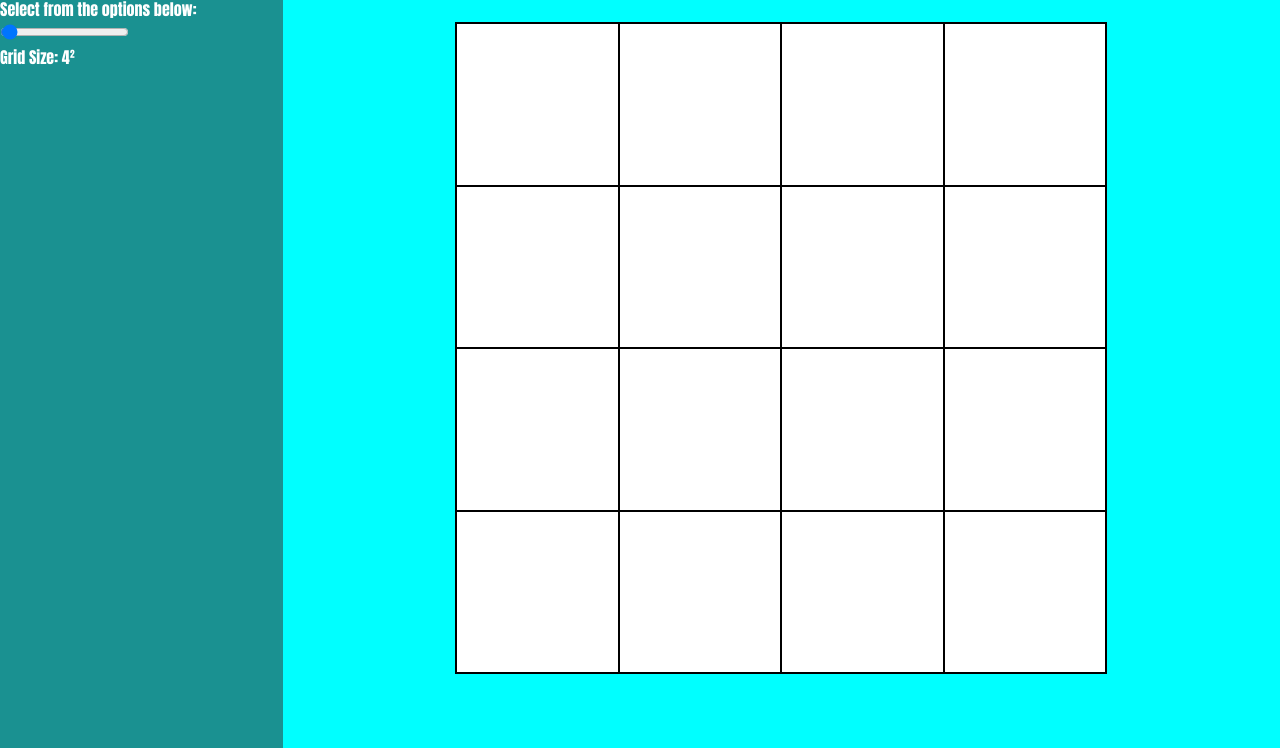
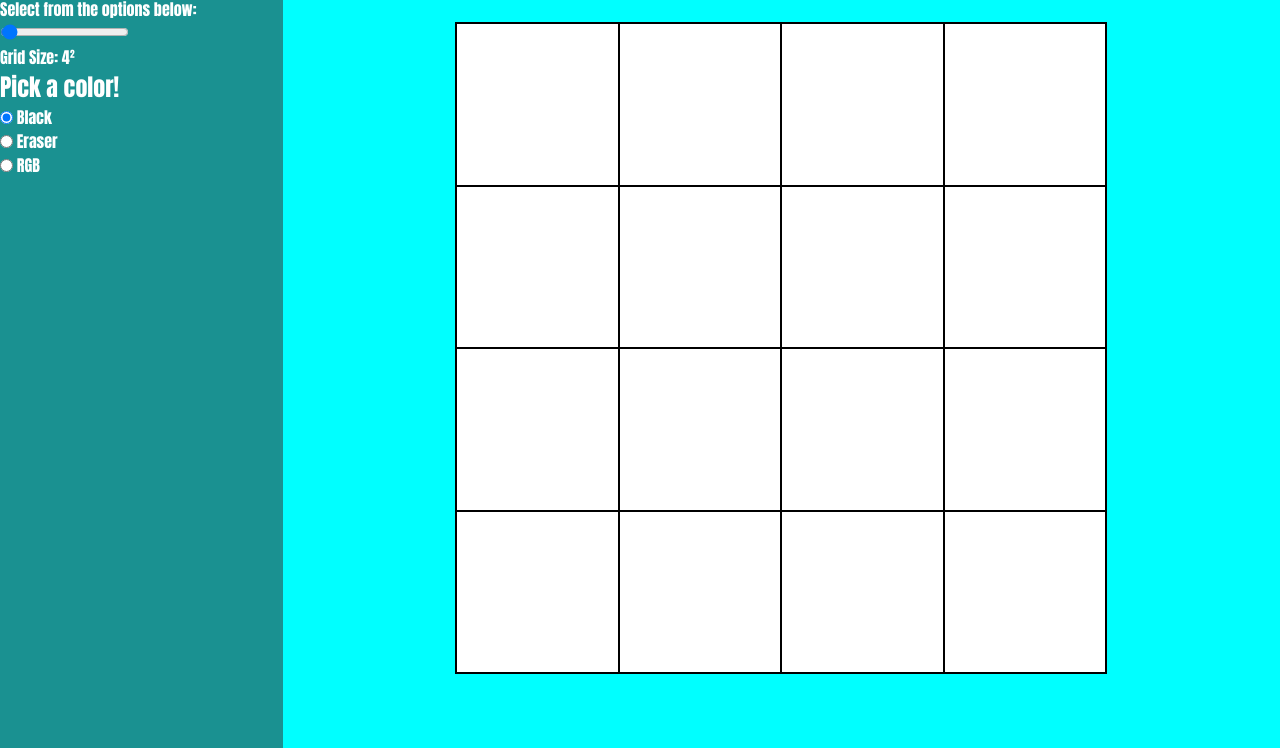
Before and after one commit to Z3BINI/etch-a-sketch, a plain HTML site: page index.html in a window 1280 px wide. Shown: the part 52-800 px from the top of the page. Drawn offline with Linux system fonts and the light colour scheme.

Commit message:
Added HTML elements for color options

```diff
--- a/index.html
+++ b/index.html
@@ -5,16 +5,29 @@
     <meta name="viewport" content="width=device-width, initial-scale=1.0">
     <script src="./js/script.js" defer></script>
     <link rel="stylesheet" href="./css/style.css">
-    <title>Document</title>
+    <title>Etch-a-Sketch!</title>
 </head>
 <body>
     <div class="controlPannel">
-        <h1>Etch-a-Sketch!</h1>
-        <p>Select from the options below:</p>
+        <div class="title">
+            <h1>Etch-a-Sketch!</h1>
+            <p>Select from the options below:</p>
+        </div>
 
-        <div class="slidecontainer">
-            <input type="range" min="2" max="100" value="4" class="slider">
-            <p>Grid Size: <span class="currentGridSize"></span>&#178;</p>
+        <div class="options">
+            <div class="sliderContainer">
+                <input type="range" min="2" max="100" value="4" class="slider">
+                <p>Grid Size: <span class="currentGridSize"></span>&#178;</p>
+            </div>
+            <div class="colorContainer">
+                <h2>Pick a color!</h2>
+                <input type="radio" id="black" name="color" value="black" checked>
+                <label for="black">Black</label><br>
+                <input type="radio" id="white" name="color" value="white">
+                <label for="white">Eraser</label><br>
+                <input type="radio" id="rgb" name="color" value="rgb">
+                <label for="rgb">RGB</label>
+            </div>
         </div>
     </div>
 
```
